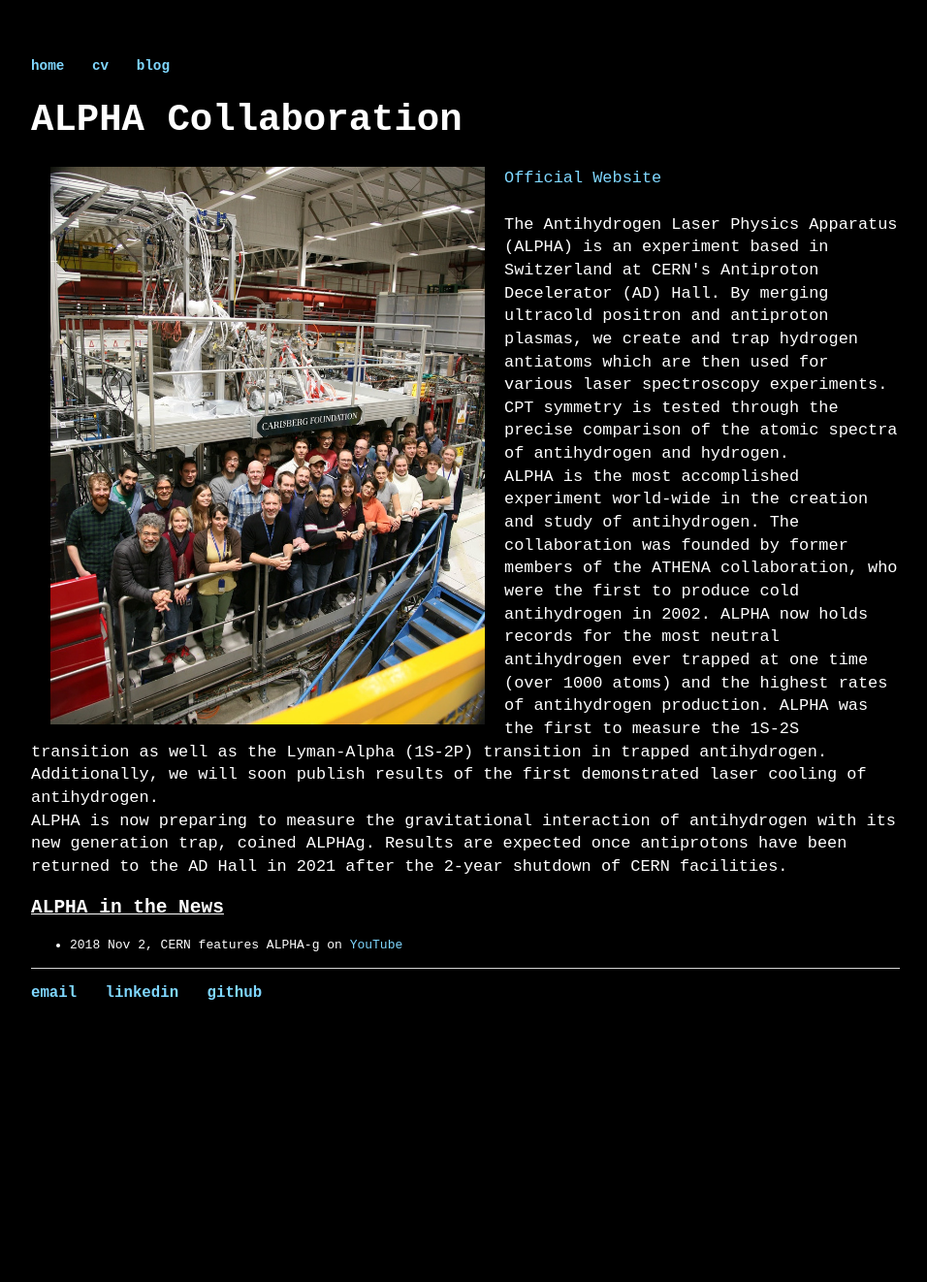
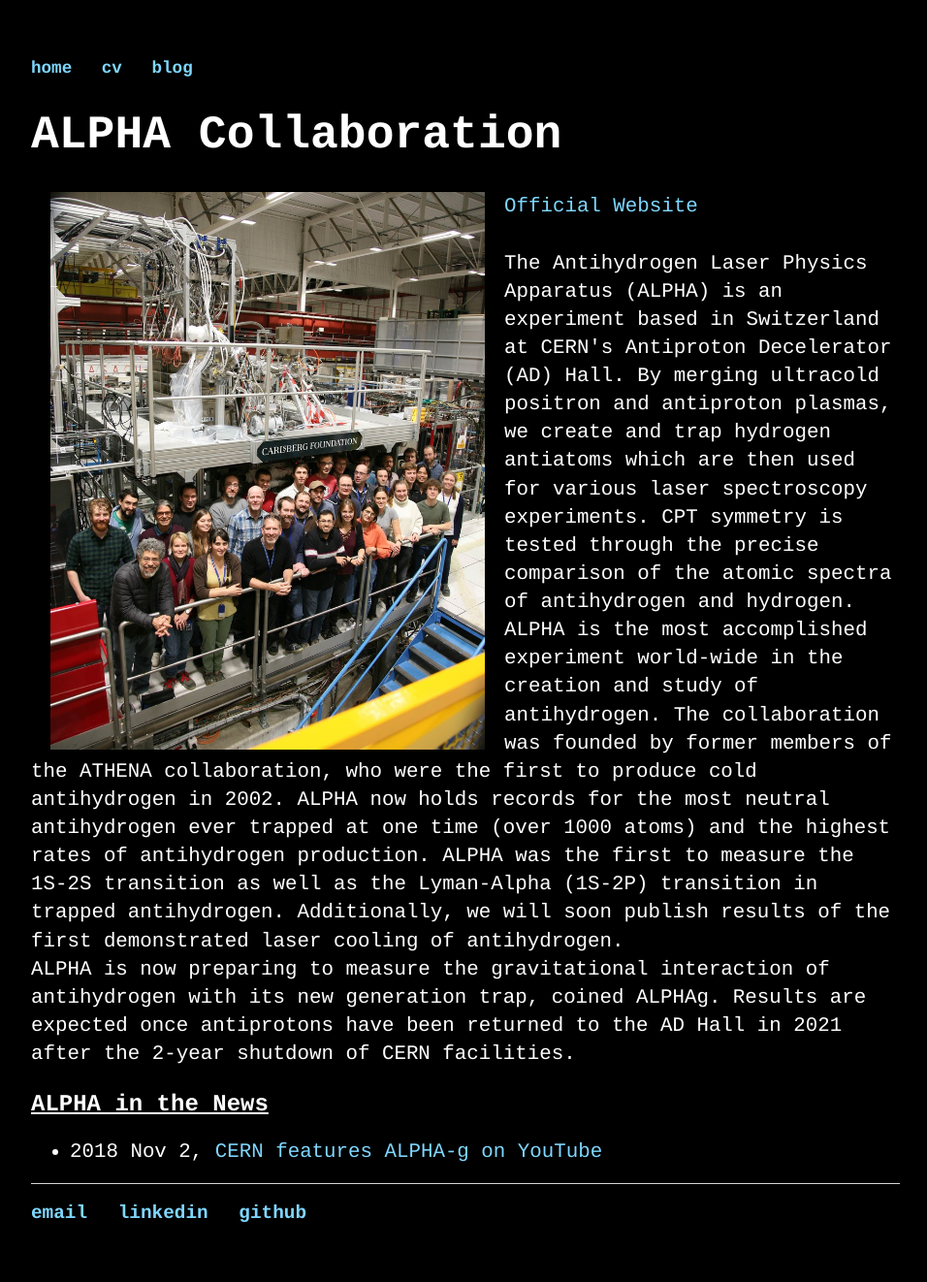
Before and after one commit to dmz11/dmz11.github.io, a Jekyll site: the page built from alpha/index.html, in a window 1280 px wide. Shown: the whole page at 97% size, without its empty margins (160-1116 px from the left). Built offline with Jekyll 4.4.1, drawn with Linux system fonts in a browser that asks for light colours; before the commit the page ends 1093 px from its top, so only the background shows below that.

Commit message:
font changed to courier

```diff
--- a/alpha/index.html
+++ b/alpha/index.html
@@ -17,6 +17,6 @@
 <h3>ALPHA in the News</h3>
 <p>
 <ul>
-    <li> 2018 Nov 2, CERN features ALPHA-g on <a href='https://www.youtube.com/watch?v=0bgyi4skk9s'>YouTube</a>
+    <li> 2018 Nov 2, <a href='https://www.youtube.com/watch?v=0bgyi4skk9s'>CERN features ALPHA-g on YouTube</a>
 </ul>
 </p>
--- a/css/main.css
+++ b/css/main.css
@@ -3,10 +3,10 @@
     width: 70%;
     color: white;
     background-color: black;
-    font-family: monospace;
+    font-family: courier;
 }
 nav ul, footer ul {
-    font-family: monospace;
+    font-family: courier;
     font-size: 1.1em;
     padding: 0px;
     list-style: none;
@@ -42,6 +42,9 @@
 table {
     font-size: 1.3em;
 }
+ul {
+    font-size: 1.3em;
+}
 footer {
     border-top: 1px solid #d5d5d5;
     font-size: 1.1em;
@@ -49,11 +52,11 @@
 
 ul.posts {
     margin: 20px auto 40px;
-    font-family: monospace;
+    font-family: courier;
     font-size: 1.5em;
 }
 
 ul.posts li {
-    font-family: monospace;
+    font-family: courier;
     list-style: none;
 }
```
Also changed, not shown: 1 other file.
